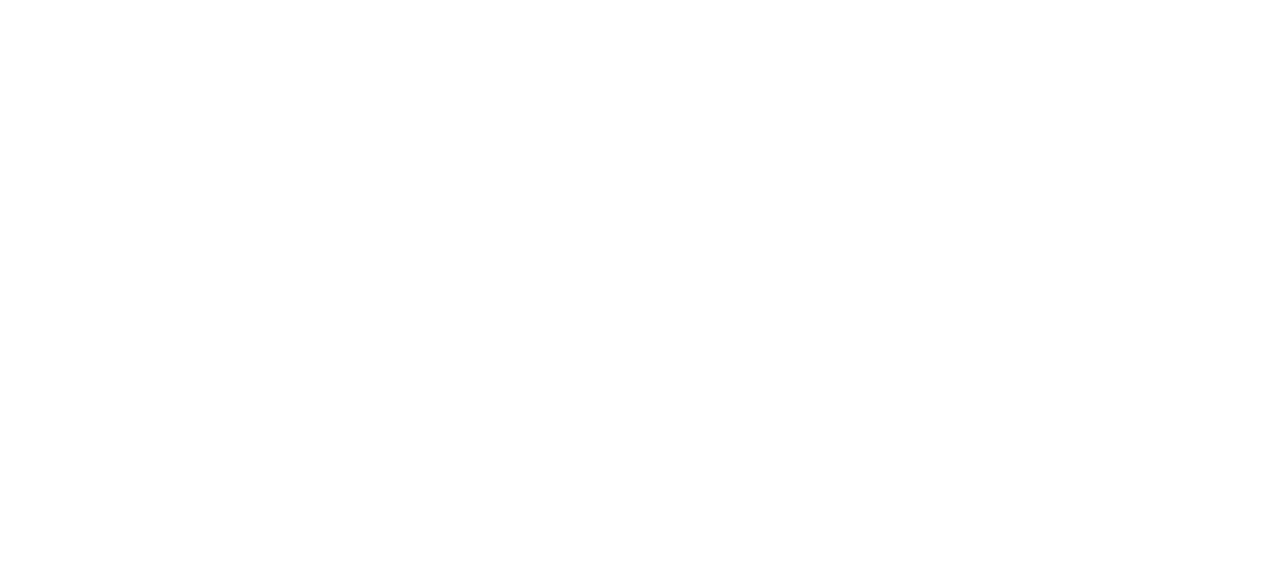
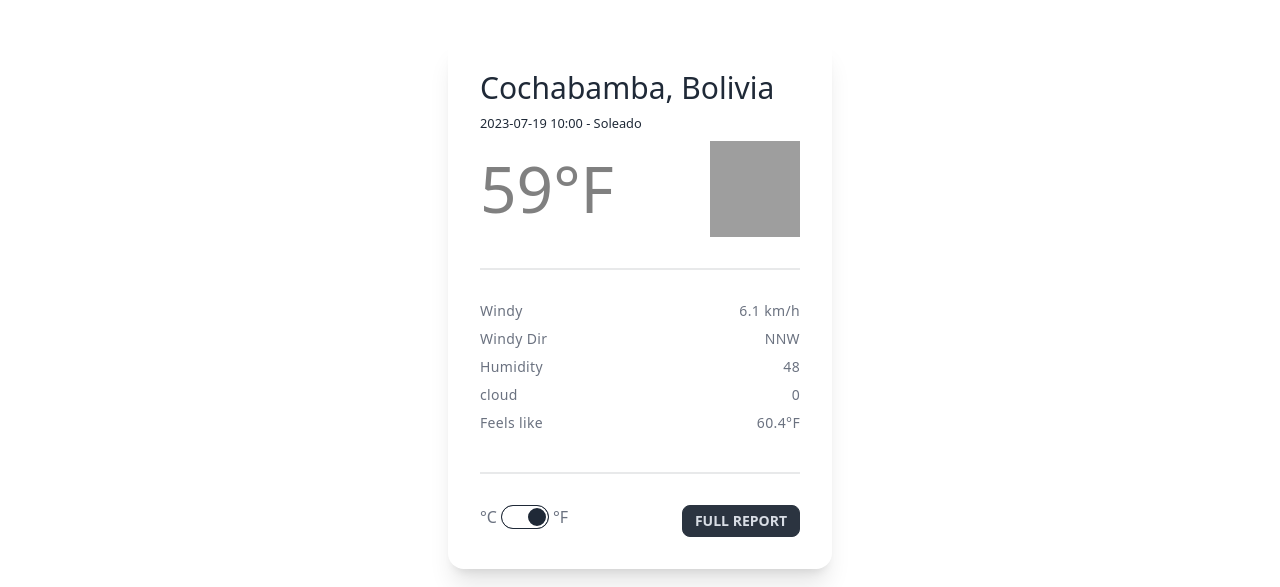
Before and after one commit to gualbertocuiza/weather-app, a Vue app in the folder client/: page / in a window 1280 px wide. Shown: the part 322-909 px from the top of the page. Before the commit the page ends 800 px from the top, so only its background shows below. Built offline with nearby package versions, Linux system fonts and the light colour scheme; no server answers; grey boxes are pictures that could not be loaded.

Commit message:
Added toggle to switch degrees

```diff
--- a/client/src/components/weatherCard.vue
+++ b/client/src/components/weatherCard.vue
@@ -1,7 +1,17 @@
 <script lang="ts" setup>
+import { computed, ref } from 'vue'
 import { Weather } from '../interfaces/Weather'
 const props = defineProps<{ weather: Weather }>()
 const { location, current } = props.weather
+const degCelsius = ref<boolean>(true)
+const currentTemp = computed(() => {
+  if (!degCelsius.value) return `${current.temp_c}°C`
+  return `${current.temp_f}°F`
+})
+const feelsLike = computed(() => {
+  if (!degCelsius.value) return `${current.feelslike_c}°C`
+  return `${current.feelslike_f}°F`
+})
 </script>
 
 <template>
@@ -14,7 +24,7 @@ const { location, current } = props.weather
         </h1>
         <small>{{ location.localtime }} - {{ current.condition.text }}</small>
         <div class="weahter flex justify-between">
-          <h1>{{ current.temp_c }}°C</h1>
+          <h1>{{ currentTemp }}</h1>
           <img
             :src="current.condition.icon"
             :alt="current.condition.text"
@@ -42,11 +52,16 @@ const { location, current } = props.weather
           </div>
           <div class="flex justify-between mb-2">
             <span>Feels like</span>
-            <span>{{ current.feelslike_c }}°C</span>
+            <span>{{ feelsLike }}</span>
           </div>
         </div>
         <div class="divider"></div>
-        <div class="card-actions justify-end">
+        <div class="card-actions justify-between">
+          <div class="flex align-center">
+            <span class="text-gray-500">°C</span>
+            <input v-model="degCelsius" type="checkbox" class="toggle mx-1" />
+            <span class="text-gray-500">°F</span>
+          </div>
           <button class="btn btn-neutral btn-sm">Full report</button>
         </div>
       </div>
--- a/client/src/composables/useWeather.ts
+++ b/client/src/composables/useWeather.ts
@@ -4,7 +4,47 @@ import errorHandler from '../utils/errorHandler'
 import { ref } from 'vue'
 
 const loading = ref<boolean>(false)
-const currentWeather = ref<Weather>()
+const currentWeather = ref<Weather>({
+  location: {
+    name: 'Cochabamba',
+    region: 'Cochabamba',
+    country: 'Bolivia',
+    lat: -17.38,
+    lon: -66.15,
+    tz_id: 'America/La_Paz',
+    localtime_epoch: 1689775233,
+    localtime: '2023-07-19 10:00',
+  },
+  current: {
+    last_updated_epoch: 1689775200,
+    last_updated: '2023-07-19 10:00',
+    temp_c: 15.0,
+    temp_f: 59.0,
+    is_day: 1,
+    condition: {
+      text: 'Soleado',
+      icon: '//cdn.weatherapi.com/weather/64x64/day/113.png',
+      code: 1000,
+    },
+    wind_mph: 3.8,
+    wind_kph: 6.1,
+    wind_degree: 340,
+    wind_dir: 'NNW',
+    pressure_mb: 1030.0,
+    pressure_in: 30.42,
+    precip_mm: 0.0,
+    precip_in: 0.0,
+    humidity: 48,
+    cloud: 0,
+    feelslike_c: 15.8,
+    feelslike_f: 60.4,
+    vis_km: 10.0,
+    vis_miles: 6.0,
+    uv: 4.0,
+    gust_mph: 0.4,
+    gust_kph: 0.7,
+  },
+})
 
 export const useWeather = () => {
   const setCity = async (city: string) => {
```
